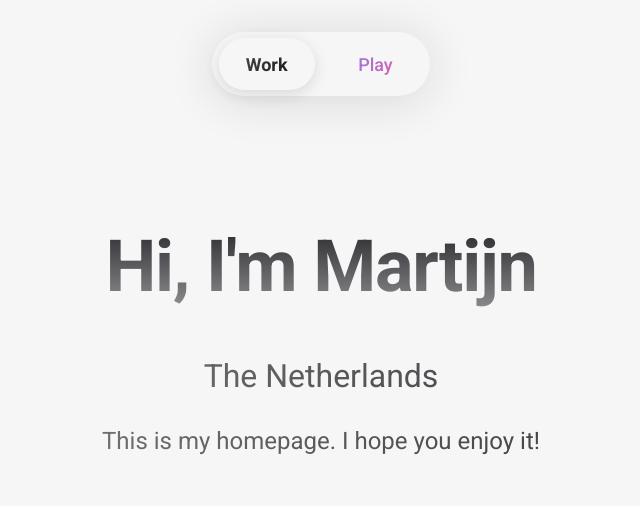
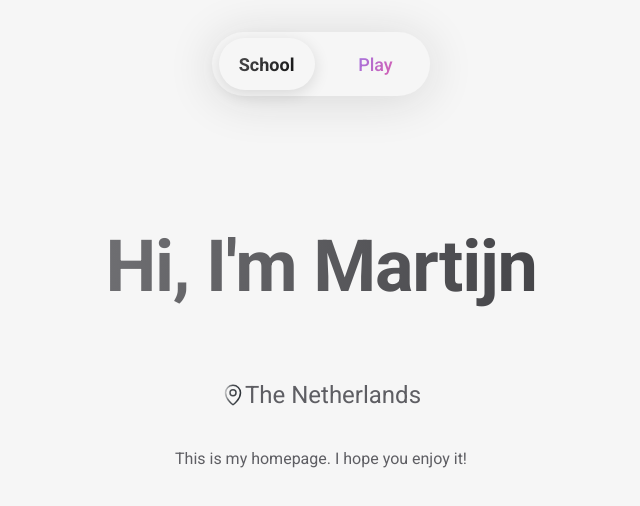
Before and after one commit to mardax007/Mardax.Tech, a SvelteKit app: page / in a window 1280 px wide. Shown: the top 506 px of the page, without its empty margins (319-959 px from the left). Built offline with nearby package versions, Linux system fonts and the light colour scheme.

Commit message:
feat: :construction: wip

```diff
--- a/src/lib/components/aboutMe.svelte
+++ b/src/lib/components/aboutMe.svelte
@@ -40,15 +40,18 @@
                 }
             }
 
-            angle = angle + (getAngleFactor(angle) * Math.random() % 360);
+            angle = (angle + (getAngleFactor(angle) * Math.random() * 5)) % 360;
             document.getElementById("title")!.style.backgroundImage = homepageInfo.categories[Object.keys(homepageInfo.categories)[nav.categoryId]]?.titleColor.replace("ANGLE", (angle) + "")
-        }, 500)
+        }, 1)
     })
 </script>
 
 <div id="aboutMe">
     <h1 id="title" style="background-image: {homepageInfo.categories[Object.keys(homepageInfo.categories)[nav.categoryId]]?.titleColor.replace("ANGLE", "141") ?? "black"}">{homepageInfo.title}</h1>
-    <p id="location">{homepageInfo.location}</p>
+    <div id="location">
+        <img alt="Mappin" src="./MapPin.svg" />
+        <p>{homepageInfo.location}</p>
+    </div>
     <p id="description">{homepageInfo.description}</p>
 </div>
 
@@ -79,21 +82,20 @@
         opacity: 0;
     }
 
-    #location, #description {
-        font-size: 2rem;
-        text-align: center;
-        margin-top: 2rem;
+    #location {
+        display: flex;
+        justify-content: center;
 
-        -webkit-background-clip: text;
-        background-clip: text;
-        -webkit-text-fill-color: transparent;
-        background-image: linear-gradient(121deg, #969699, #1e1e22);
+        p {
+            font-size: 1.5rem;
+            text-align: center;
+            color: #5e5e63;
+        }
     }
 
     #description {
-        font-size: 1.5rem;
+        font-size: 1rem;
         text-align: center;
-        margin-top: 2rem;
-        color: var(--text-color);
+        color: #5e5e63;
     }
 </style>
--- a/src/lib/scripts/information.ts
+++ b/src/lib/scripts/information.ts
@@ -11,14 +11,12 @@ function getHomepageInfo() {
         highResEarthURL: "./highresEarth.png",
         earthAlt: "Earth",
         categories: {
-            work: {
-                catName: "Work",
+            school: {
                 catColor: "linear-gradient(117deg, #5d5d5f, #030303)",
                 titleColor: "linear-gradient(ANGLEdeg, #969699, #1e1e22)",
                 default: true,
             },
             play: {
-                catName: "Play",
                 catColor: "linear-gradient(117deg, #8080ff, #f85392)",
                 titleColor: "linear-gradient(ANGLEdeg, #adf1e0, #8075ff 28%, #ff7171 98%)",
             }
--- a/src/routes/+page.svelte
+++ b/src/routes/+page.svelte
@@ -1,14 +1,6 @@
 <script lang="ts">
 	import AboutMe from '$lib/components/aboutMe.svelte';
     import Category from '$lib/components/category.svelte';
-
-    import { homepageInfoState } from "$lib/scripts/state"
-
-    let homepageInfo: any = {}
-
-    homepageInfoState.subscribe((x) => {
-        homepageInfo = x
-    })
 </script>
 
 <div id="wrapper">
```
Also changed, not shown: static/MapPin.svg (added).
